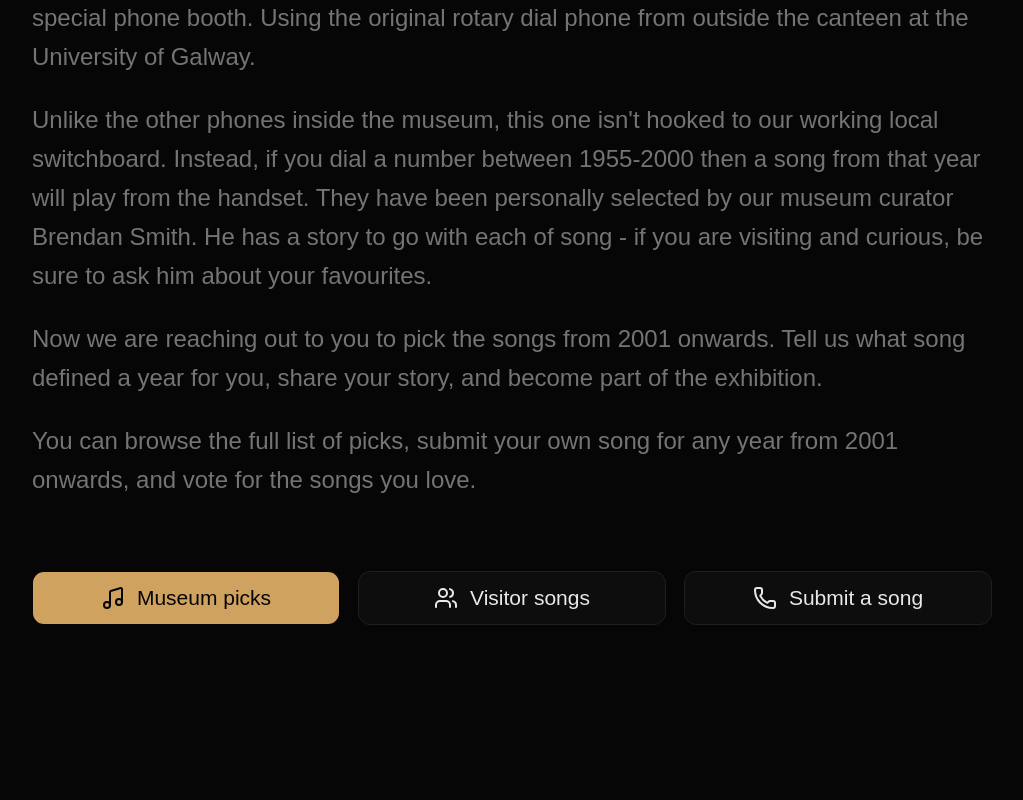
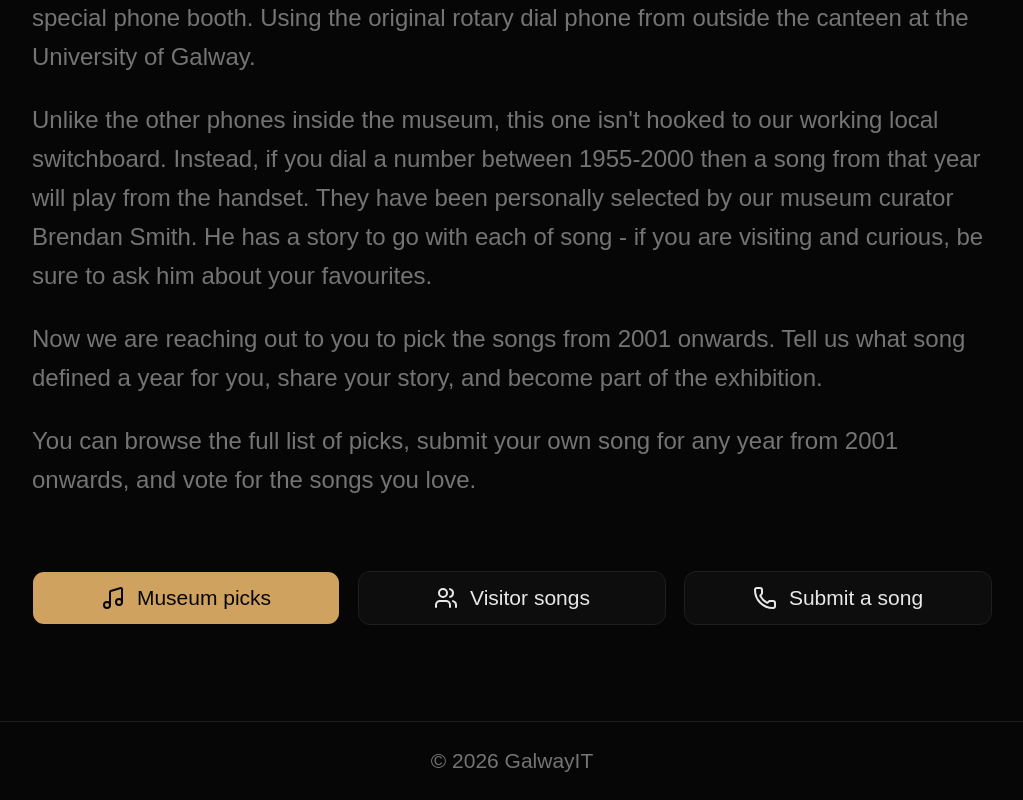
Before and after one commit to caffeinated-tech/dialling-in-the-years, a React (Vite) app: page / in a window 1280 px wide. Shown: the part 612-1412 px from the top of the page, without its empty margins (128-1151 px from the left). Before the commit the page ends 1333 px from the top, so only its background shows below. Built offline with nearby package versions, Linux system fonts and the light colour scheme; no server answers.

Commit message:
added footer

```diff
--- a/src/App.jsx
+++ b/src/App.jsx
@@ -17,6 +17,7 @@ import AdminLogin from './pages/AdminLogin.jsx';
 import Admin from './pages/Admin.jsx';
 import AdminGuard from './components/AdminGuard.jsx';
 import Header from './components/Header.jsx';
+import Footer from './components/Footer.jsx';
 import {
   Dialog,
   DialogContent,
@@ -178,10 +179,11 @@ function UsernamePrompt() {
 
 export default function App() {
   return (
-    <>
+    <div className="flex flex-col min-h-screen">
       <EmailLinkHandler />
       <UsernamePrompt />
       <Header />
+      <main className="flex-1">
         <Routes>
           <Route path="/" element={<Home />} />
           <Route path="/picks" element={<MuseumPicks />} />
@@ -194,7 +196,9 @@ export default function App() {
           <Route path="/admin" element={<AdminGuard><Admin /></AdminGuard>} />
           <Route path="*" element={<Navigate to="/" replace />} />
         </Routes>
+      </main>
+      <Footer />
       <Toaster />
-    </>
+    </div>
   );
 }
--- /dev/null
+++ b/src/components/Footer.jsx
@@ -0,0 +1,15 @@
+export default function Footer() {
+  return (
+    <footer className="mt-auto border-t border-border py-4 text-center text-sm text-muted-foreground">
+      &copy; 2026{' '}
+      <a
+        href="https://galwayit.org"
+        target="_blank"
+        rel="noopener noreferrer"
+        className="hover:text-foreground transition-colors"
+      >
+        GalwayIT
+      </a>
+    </footer>
+  );
+}
```
Lines whose indentation alone changed are shown as unchanged.
